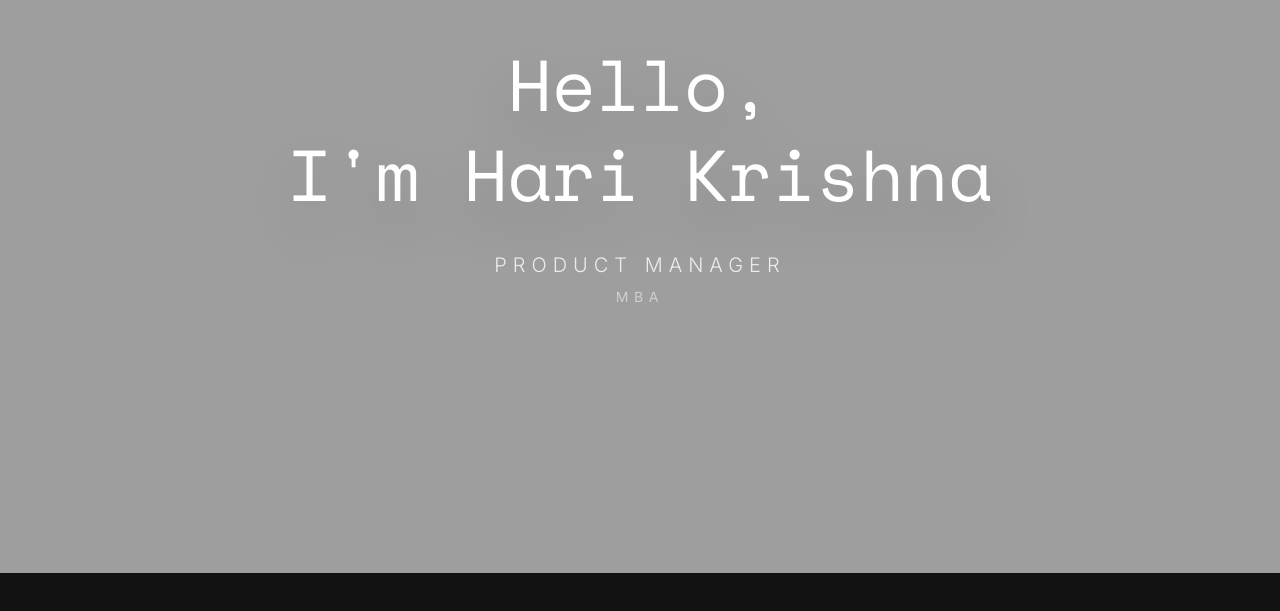
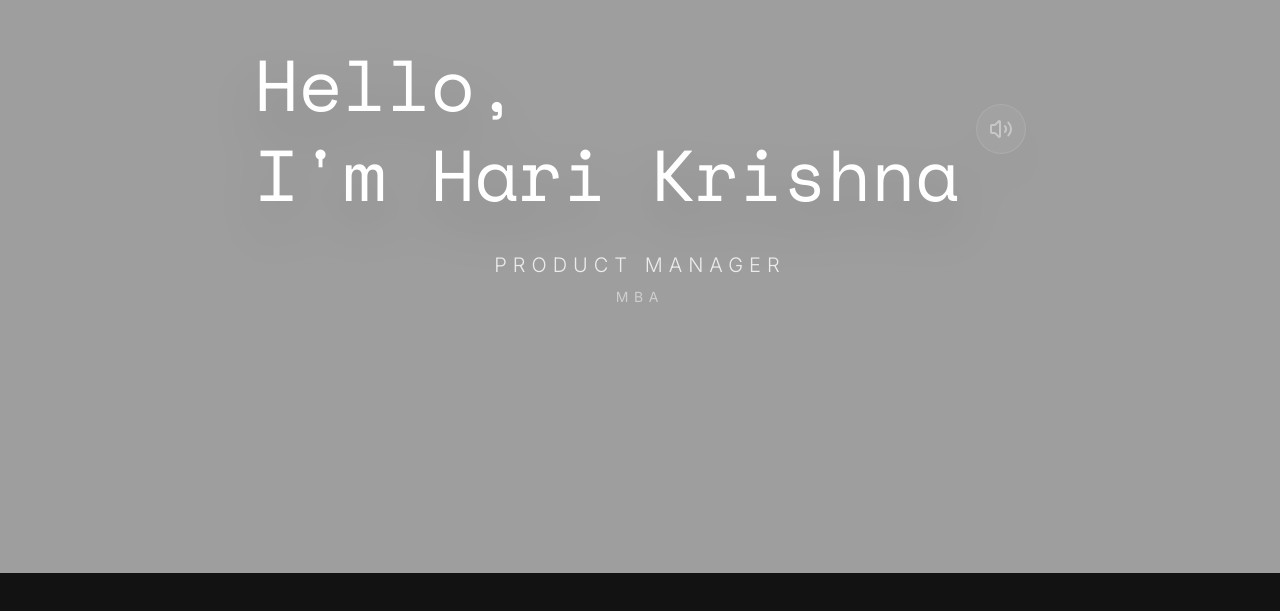
Before and after one commit to Hari1234-ai/portfolio, a Next.js app: page / in a window 1280 px wide. Shown: the part 227-838 px from the top of the page. Built offline with nearby package versions, Linux system fonts and the light colour scheme.

Commit message:
feat: integrate voice clips in hero and about me sections

```diff
--- a/src/components/Overlay.tsx
+++ b/src/components/Overlay.tsx
@@ -1,6 +1,8 @@
 "use client";
 
 import { motion, MotionValue, useTransform } from "framer-motion";
+import { Volume2 } from "lucide-react";
+import { useRef, useState } from "react";
 
 export default function Overlay({ scrollYProgress }: { scrollYProgress: MotionValue<number> }) {
   // Section 1 (0 -> 10% fade in, 15 -> 20% fade out)
@@ -18,6 +20,20 @@ export default function Overlay({ scrollYProgress }: { scrollYProgress: MotionVa
   const o3 = useTransform(scrollYProgress, [0.55, 0.6, 0.8, 0.85], [0, 1, 1, 0]);
   const y3 = useTransform(scrollYProgress, [0.55, 0.6, 0.85], ["20vh", "0vh", "-100vh"]);
 
+  const audioRef = useRef<HTMLAudioElement | null>(null);
+  const [isPlaying, setIsPlaying] = useState(false);
+
+  const toggleAudio = () => {
+    if (audioRef.current) {
+      if (isPlaying) {
+        audioRef.current.pause();
+      } else {
+        audioRef.current.play();
+      }
+      setIsPlaying(!isPlaying);
+    }
+  };
+
   return (
     <div className="absolute inset-0 pointer-events-none flex flex-col justify-center px-4 z-10">
       {/* Section 1 */}
@@ -25,9 +41,25 @@ export default function Overlay({ scrollYProgress }: { scrollYProgress: MotionVa
         style={{ opacity: o1, y: y1 }}
         className="absolute inset-0 flex flex-col items-center justify-center text-center p-8"
       >
-        <h1 className="text-3xl md:text-5xl lg:text-7xl font-medium font-monospace-custom mb-6 text-white drop-shadow-2xl leading-tight">
-          Hello,
-          <br />I'm Hari Krishna
+        <h1 className="text-3xl md:text-5xl lg:text-7xl font-medium font-monospace-custom mb-6 text-white drop-shadow-2xl leading-tight inline-flex items-center gap-4 text-left">
+          <span>
+            Hello,
+            <br />I'm Hari Krishna
+          </span>
+          <button
+            onClick={toggleAudio}
+            className={`p-3 rounded-full bg-white/5 border border-white/10 hover:bg-white/10 hover:border-white/20 transition-all duration-300 group/audio pointer-events-auto ${isPlaying ? 'text-blue-400' : 'text-white/40'}`}
+            title="Listen to intro"
+          >
+            <Volume2 size={24} className={`transition-transform duration-300 ${isPlaying ? 'scale-110' : 'group-hover/audio:scale-110'}`} />
+          </button>
+          <audio
+            ref={audioRef}
+            src="/audio1.m4a"
+            onEnded={() => setIsPlaying(false)}
+            onPause={() => setIsPlaying(false)}
+            onPlay={() => setIsPlaying(true)}
+          />
         </h1>
         <p className="text-base md:text-xl text-white/80 font-light tracking-[0.3em] uppercase mt-2">
           Product Manager
--- a/src/components/Resume.tsx
+++ b/src/components/Resume.tsx
@@ -1,8 +1,9 @@
 "use client";
 
 import { motion } from "framer-motion";
-import { BriefcaseBusiness, GraduationCap, PencilRuler, Brush, Wallet, Leaf, Utensils, Library } from "lucide-react";
+import { BriefcaseBusiness, GraduationCap, PencilRuler, Brush, Wallet, Leaf, Utensils, Library, Volume2 } from "lucide-react";
 import Image from "next/image";
+import { useRef, useState } from "react";
 
 // Import images from public folder
 import walletwiseImg from "../../public/walletwise.png";
@@ -11,6 +12,20 @@ import quickserveImg from "../../public/quickserve.png";
 import preciseImg from "../../public/precise.png";
 
 export default function Resume() {
+  const audioRef = useRef<HTMLAudioElement | null>(null);
+  const [isPlaying, setIsPlaying] = useState(false);
+
+  const toggleAudio = () => {
+    if (audioRef.current) {
+      if (isPlaying) {
+        audioRef.current.pause();
+      } else {
+        audioRef.current.play();
+      }
+      setIsPlaying(!isPlaying);
+    }
+  };
+
   const experiences = [
     {
       role: "Product Manager",
@@ -138,8 +153,22 @@ export default function Resume() {
           transition={{ duration: 0.8 }}
           className="w-full"
         >
-          <h2 className="text-xl md:text-2xl font-light text-white/60 uppercase tracking-[0.2em] mb-4">
+          <h2 className="text-xl md:text-2xl font-light text-white/60 uppercase tracking-[0.2em] mb-4 flex items-center gap-4">
             About Me
+            <button
+              onClick={toggleAudio}
+              className={`p-2 rounded-full bg-white/5 border border-white/10 hover:bg-white/10 hover:border-white/20 transition-all duration-300 group/audio ${isPlaying ? 'text-blue-400' : 'text-white/40'}`}
+              title="Listen to story"
+            >
+              <Volume2 size={18} className={`transition-transform duration-300 ${isPlaying ? 'scale-110' : 'group-hover/audio:scale-110'}`} />
+            </button>
+            <audio
+              ref={audioRef}
+              src="/audio2.m4a"
+              onEnded={() => setIsPlaying(false)}
+              onPause={() => setIsPlaying(false)}
+              onPlay={() => setIsPlaying(true)}
+            />
           </h2>
           <p className="text-lg md:text-xl font-normal leading-relaxed tracking-normal text-white/80">
             Product Manager with 2+ years of experience specializing in <span className="font-semibold text-white">AI-driven EdTech</span>, currently leading end-to-end product development at Edzy for scalable learning platforms serving NCERT students across India. Experienced in product strategy, user research, and data-driven growth, with a background in UX design and cross-functional collaboration. Skilled in building user-centric web and mobile solutions, with expertise in AI/ML products, Agile methodologies, and educational platforms.
```
